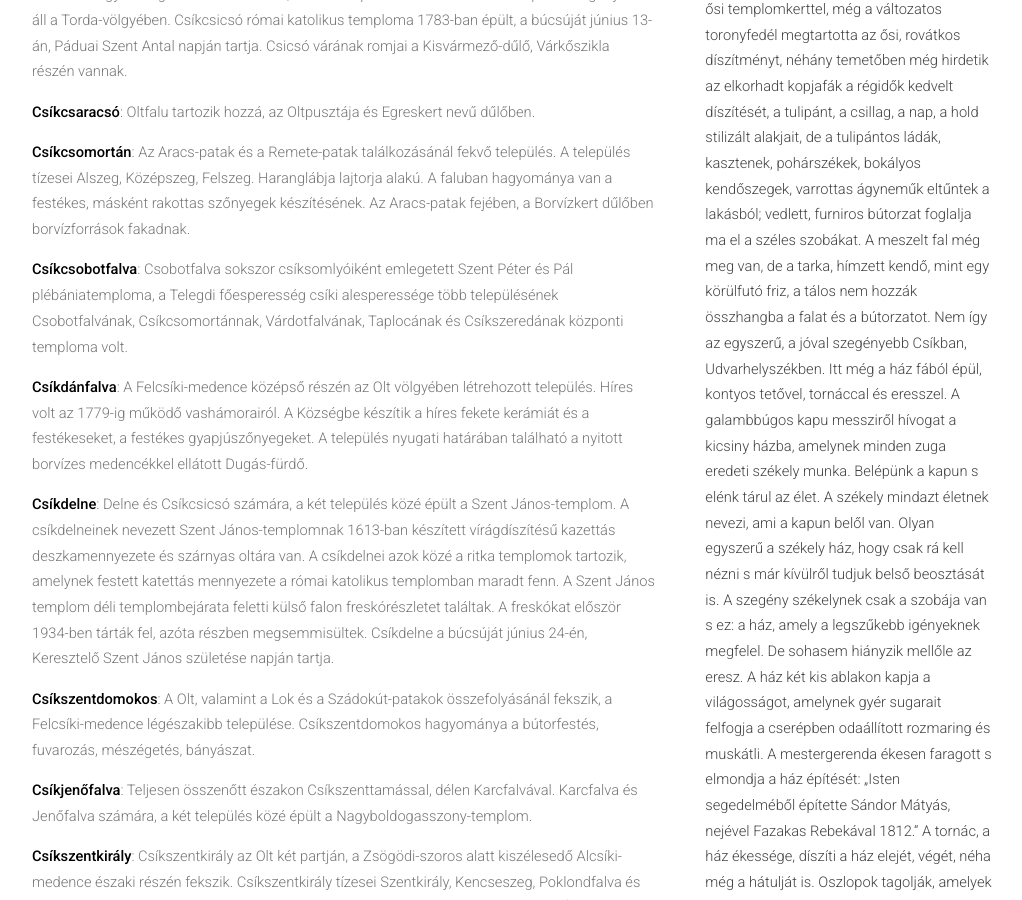
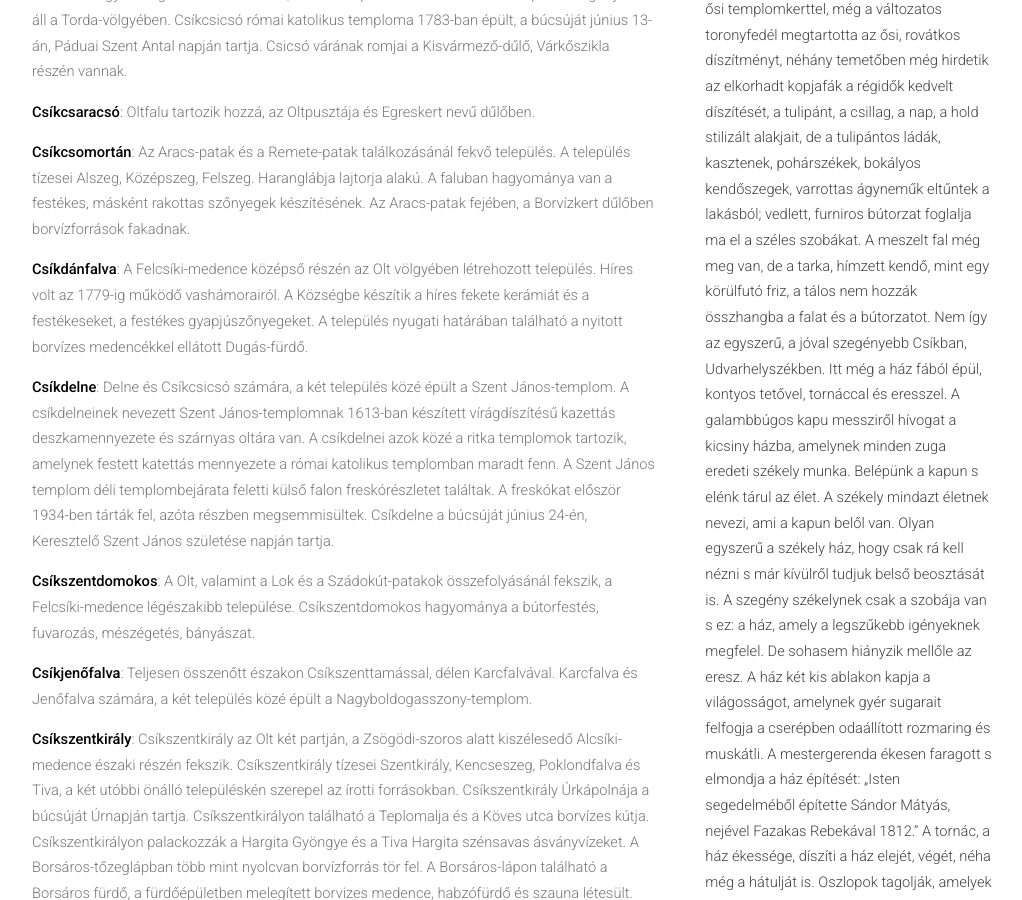
Before and after one commit to siculia/siculia.github.io, a Jekyll site: the page built from siculia-csikszek.html, in a window 1280 px wide and 900 px high, scrolled down 2777 px. Shown: the whole window, without its empty margins (128-1150 px from the left). Built offline with Jekyll 4.4.1, drawn with Linux system fonts in a browser that asks for light colours; nearby versions of some CDN libraries; library files that are not in the unit come from our copies.

Commit message:
Csobotfalva-

```diff
--- a/siculia-csikszek.html
+++ b/siculia-csikszek.html
@@ -60,7 +60,6 @@ layout: default
 							<p style="text-align: left;"><b>Csíkcsicsó</b>: Csíkcsicsó Madéfalvához tartozott, 2004-től önálló község. Az Olt árterének peremén, a Szépvíz-patak alsó folyásánál annak az Oltba torkollásánál fekszik. Csíkcsicsó és Madéfalva összenőtt, a községközpont Madéfalva. Csaracsóval és Csíkrákossal alkot közös községet. Korábban egyházilag Delnéhez tartozott, közös templomuk a Szent János templom magányosan áll a Torda-völgyében. Csíkcsicsó római katolikus temploma 1783-ban épült, a búcsúját június 13-án, Páduai Szent Antal napján tartja. Csicsó várának romjai a Kisvármező-dűlő, Várkőszikla részén vannak.</p>
 							<p style="text-align: left;"><b>Csíkcsaracsó</b>: Oltfalu tartozik hozzá, az Oltpusztája és Egreskert nevű dűlőben.</p>
 							<p style="text-align: left;"><b>Csíkcsomortán</b>: Az Aracs-patak és a Remete-patak találkozásánál fekvő település. A település tízesei Alszeg, Középszeg, Felszeg. Haranglábja lajtorja alakú. A faluban hagyománya van a festékes, másként rakottas szőnyegek készítésének. Az Aracs-patak fejében, a Borvízkert dűlőben borvízforrások fakadnak.</p>
-							<p style="text-align: left;"><b>Csíkcsobotfalva</b>: Csobotfalva sokszor csíksomlyóiként emlegetett Szent Péter és Pál plébániatemploma, a Telegdi főesperesség csíki alesperessége  több településének Csobotfalvának, Csíkcsomortánnak, Várdotfalvának, Taplocának és Csíkszeredának központi temploma volt.</p>
 							<p style="text-align: left;"><b>Csíkdánfalva</b>: A Felcsíki-medence középső részén az Olt völgyében létrehozott település. Híres volt az 1779-ig működő vashámorairól. A Községbe készítik a híres fekete kerámiát és a festékeseket, a festékes gyapjúszőnyegeket. A település nyugati határában található a nyitott borvízes medencékkel ellátott Dugás-fürdő.</p>
 							<p style="text-align: left;"><b>Csíkdelne</b>: Delne és Csíkcsicsó számára, a két település közé épült a Szent János-templom. A csíkdelneinek nevezett Szent János-templomnak 1613-ban készített vírágdíszítésű kazettás deszkamennyezete és szárnyas oltára van. A csíkdelnei azok közé a ritka templomok tartozik, amelynek festett katettás mennyezete a római katolikus templomban maradt fenn. A Szent János templom déli templombejárata feletti külső falon freskórészletet találtak. A freskókat először 1934-ben tárták fel, azóta részben megsemmisültek. Csíkdelne a búcsúját június 24-én, Keresztelő Szent János születése napján tartja.</p>
 							<p style="text-align: left;"><b>Csíkszentdomokos</b>: A Olt, valamint a Lok és a Szádokút-patakok összefolyásánál fekszik, a Felcsíki-medence légészakibb települése. Csíkszentdomokos hagyománya a bútorfestés, fuvarozás, mészégetés, bányászat.</p>
```
